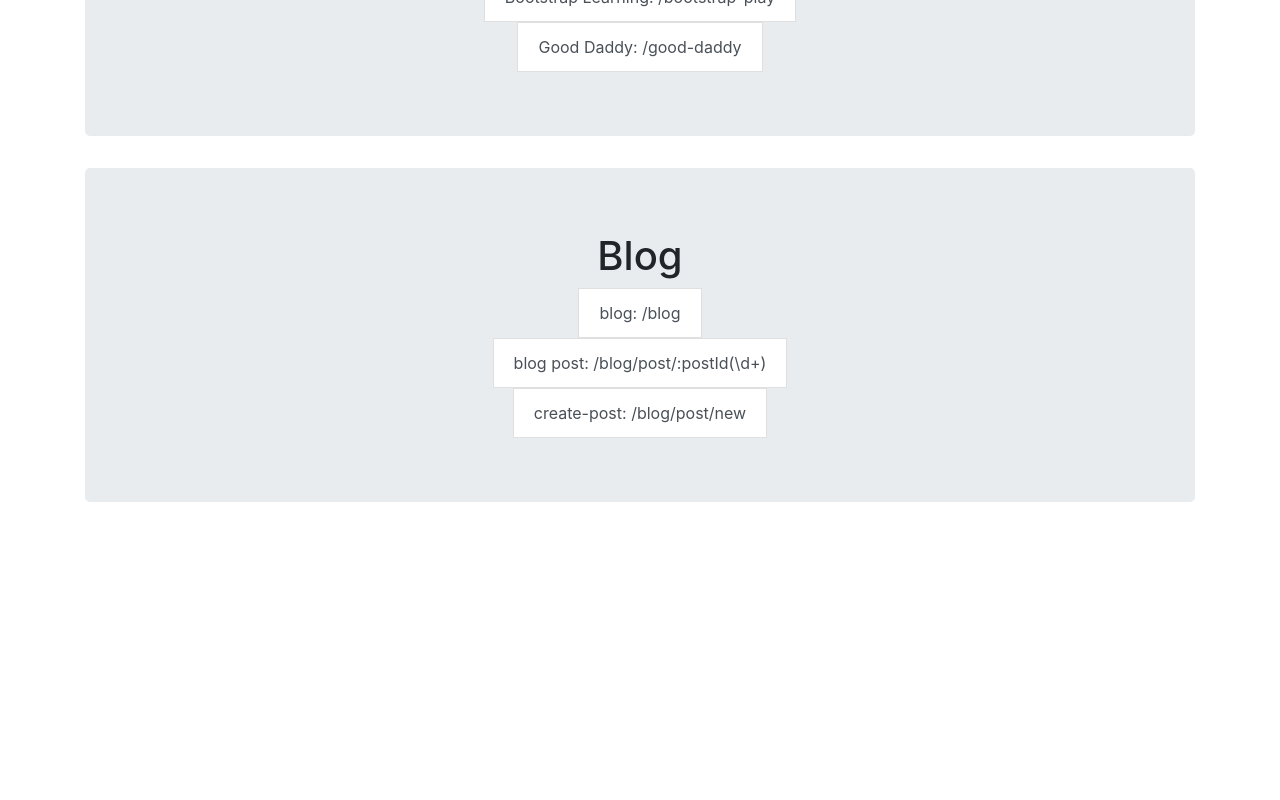
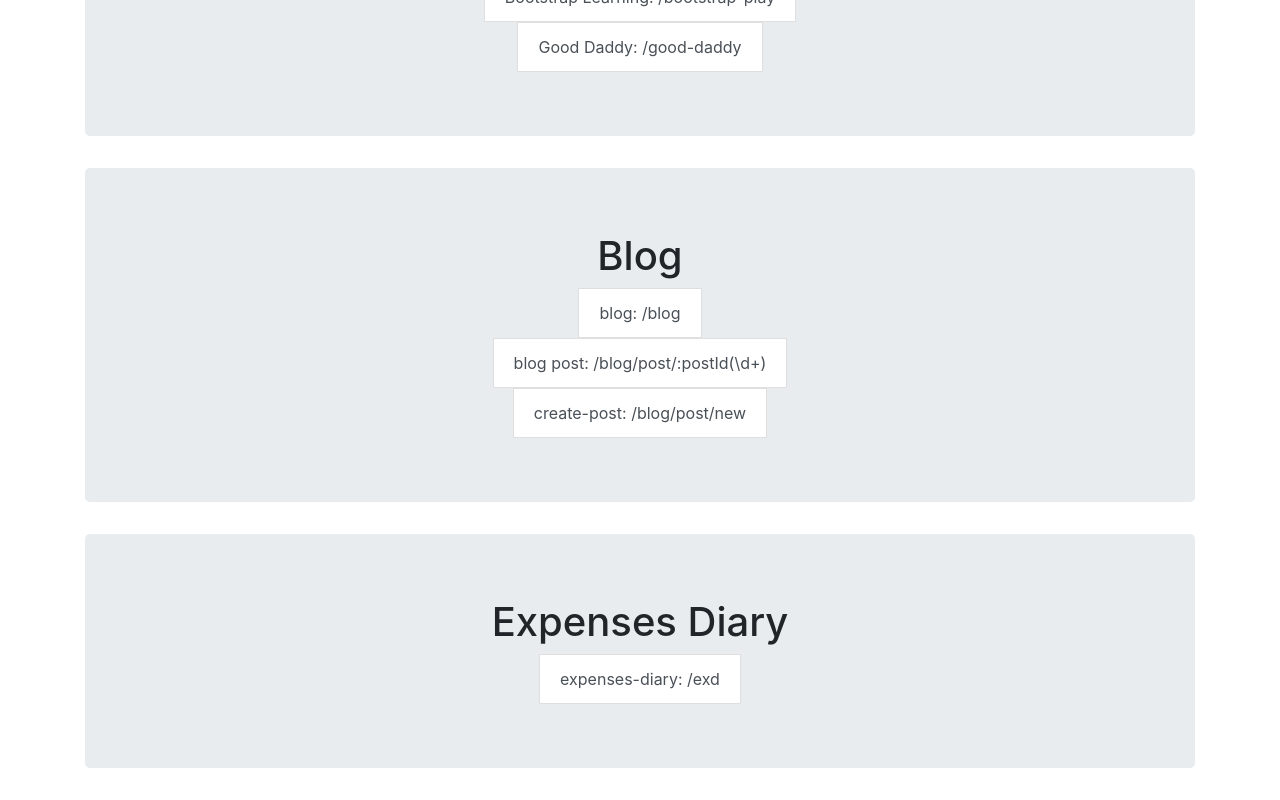
Before and after one commit to erykwho/vue-by-examples, a Vue app: page /#/ in a window 1280 px wide. Shown: the part 672-1472 px from the top of the page. Before the commit the page ends 1206 px from the top, so only its background shows below. Built offline with nearby package versions, Linux system fonts and the light colour scheme.

Commit message:
Create expenses diary index page so we can start playing with expenses diary =) (I'm excited)

```diff
--- /dev/null
+++ b/src/components/expenses-diary/Index.vue
@@ -0,0 +1,21 @@
+<template>
+  <div id="exd">
+    <h2>Fucking Welcome to Expenses Diary API Interface</h2>
+    <p>Here you'll be able to fucking:</p>
+    <ul>
+      <li><router-link to="#">Get all expenses</router-link></li>
+      <li><router-link to="#">Add a new expense</router-link></li>
+      <li><router-link to="#">See a specific expense</router-link></li>
+      <li><router-link to="#">Delete a specific expense</router-link></li>
+      <li><router-link to="#">Edit a specific expense</router-link></li>
+    </ul>
+    <h4>Urraaaaaaay!!!</h4>
+  </div>
+
+</template>
+
+<script>
+  export default {
+
+  }
+</script>
--- a/src/router/groups.js
+++ b/src/router/groups.js
@@ -10,6 +10,10 @@ const routeGroups = {
   blog: {
     name: 'Blog',
     category: 'blog'
+  },
+  expensesDiary: {
+    name: 'Expenses Diary',
+    category: 'expensesDiary'
   }
 }
 
--- a/src/router/routes.js
+++ b/src/router/routes.js
@@ -20,6 +20,8 @@ import UserProps from '@/components/routing/passing-props/User'
 // Blog
 import Blog from '@/components/blog/Blog'
 import NewPost from '@/components/blog/NewPost'
+// Expenses Diary
+import EXD from '@/components/expenses-diary/Index.vue'
 
 const routes = [
   {
@@ -108,6 +110,12 @@ const routes = [
     name: 'create-post',
     category: routeGroups.blog.category,
     component: NewPost
+  },
+  {
+    path: '/exd',
+    name: 'expenses-diary',
+    category: routeGroups.expensesDiary.category,
+    component: EXD
   }
 ]
 
```
